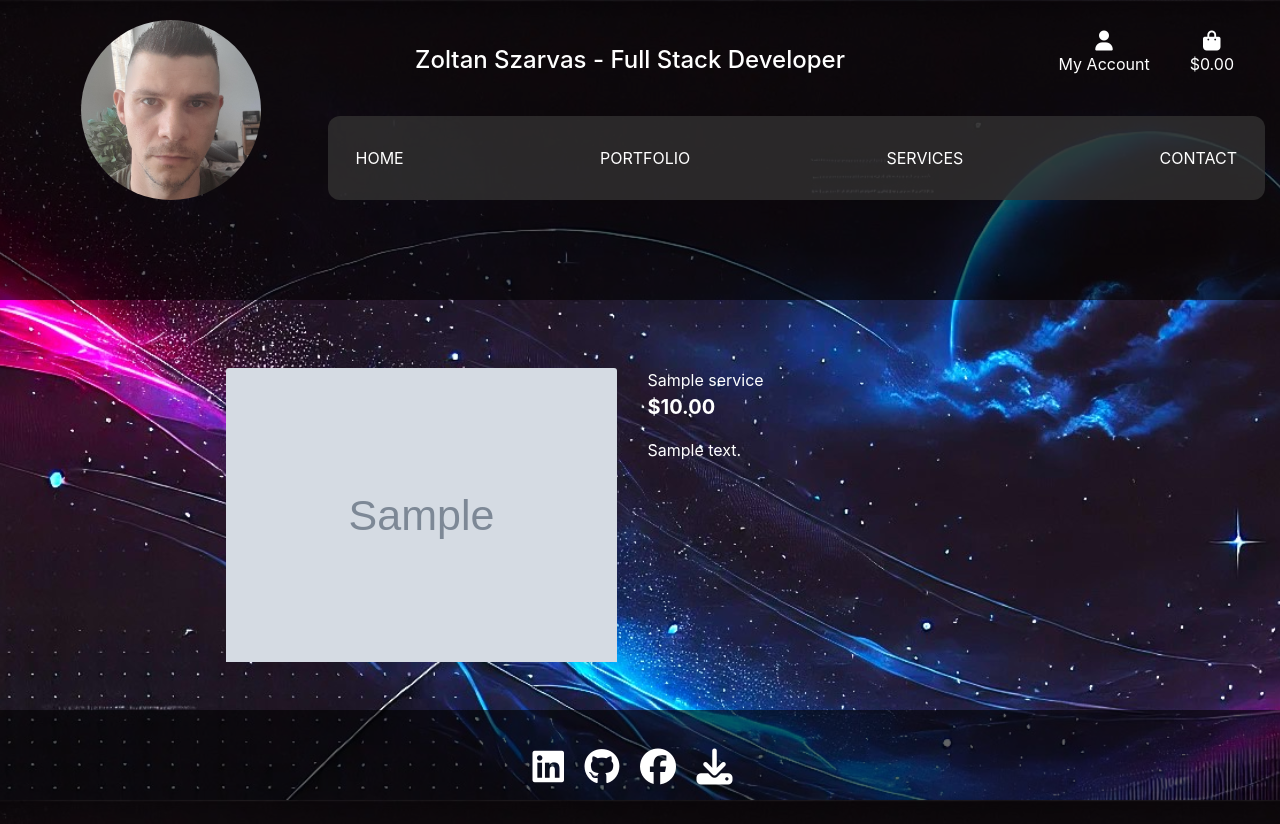
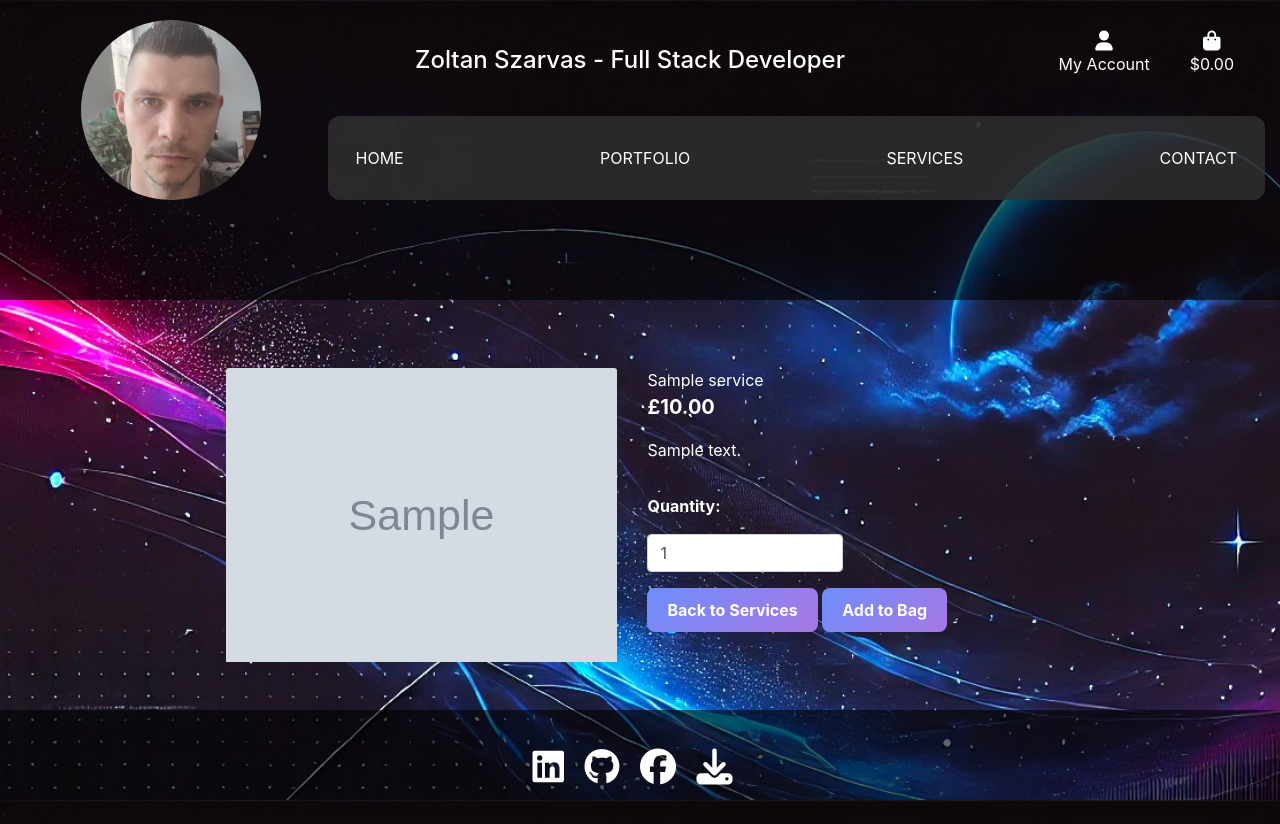
Before and after one commit to ZoltanSzarvas0209/myportfolio, a Django app: page /services/1/ in a window 1280 px wide. Run offline with Django 3.2, Linux system fonts and the light colour scheme; tables that the repository leaves empty hold one stand-in row (values such as "Sample post"); grey boxes marked "Sample" are stand-in pictures; some libraries are stand-ins or nearby versions.

Commit message:
added add to bag functionality

```diff
--- a/bag/urls.py
+++ b/bag/urls.py
@@ -3,5 +3,6 @@ from django.urls import path
 from . import views
 
 urlpatterns = [
-    path('', views.bag, name='bag')
+    path('', views.bag, name='bag'),
+    path('add/<item_id>/', views.add_to_bag, name='add_to_bag'),
 ]
--- a/services/templates/services/service_detail.html
+++ b/services/templates/services/service_detail.html
@@ -31,8 +31,28 @@
             <div class="col-12 col-md-6 col-lg-4">
                 <div class="text-white mb-5 mt-md-5">
                     <p class="mb-0">{{ service.name }}</p>
-                    <p class="lead mb-0 text-left font-weight-bold">${{ service.price }}</p>
+                    <p class="lead mb-0 text-left font-weight-bold">£{{ service.price }}</p>
                     <p class="mt-3">{{ service.description }}</p>
+                    <form class="form" action="{% url 'add_to_bag' service.id %}" method="POST">
+                        {% csrf_token %}
+                        <div class="form-row">
+                            <div class="col-12">
+                                <p class="mt-3"><strong>Quantity:</strong></p>
+                                <div class="form-group w-50">
+                                    <div class="input-group">
+                                        <input class="form-control qty_input" type="number" name="quantity" value="1" min="1" max="99" data-item_id="{{ service.id }}" id="id_qty_{{ service.id }}">
+                                    </div>
+                                </div>
+                            </div>
+                            <div class="col-12">
+                                <a href="{% url 'services' %}" class="custom-btn text-decoration-none">
+                                    Back to Services
+                                </a>
+                                <input type="submit" class="custom-btn text-decoration-none" value="Add to Bag">
+                            </div>
+                            <input type="hidden" name="redirect_url" value="{{ request.path }}">
+                        </div>
+                    </form>
                 </div>
             </div>
         </div>
--- a/services/templates/services/services.html
+++ b/services/templates/services/services.html
@@ -41,7 +41,7 @@
                                 <div class="card-footer bg-white pt-0 border-0 text-left">
                                     <div class="row">
                                         <div class="col">
-                                            <p class="lead mb-0 text-left font-weight-bold">${{ service.price }}</p>
+                                            <p class="lead mb-0 text-left font-weight-bold">£{{ service.price }}</p>
                                         </div>
                                     </div>
                                 </div>
```
Also changed, not shown: bag/views.py (+18 -1 lines).
